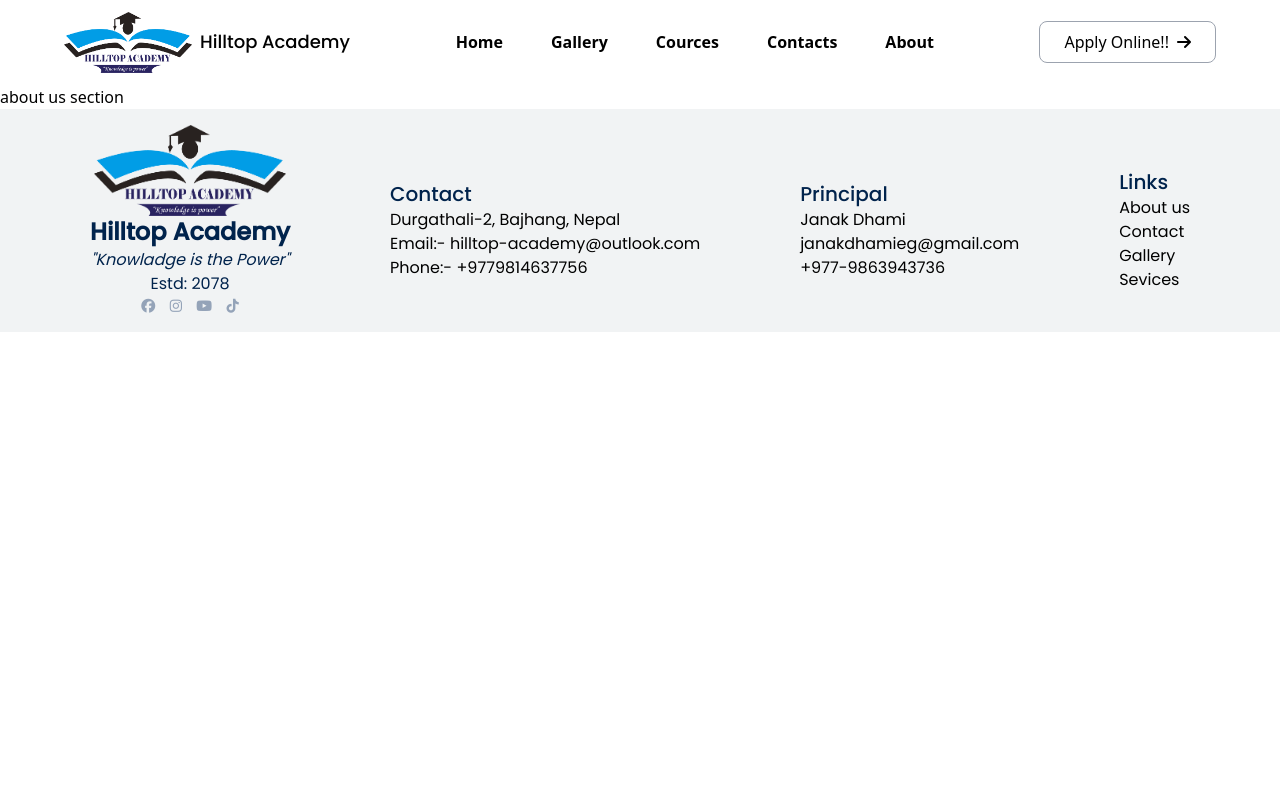
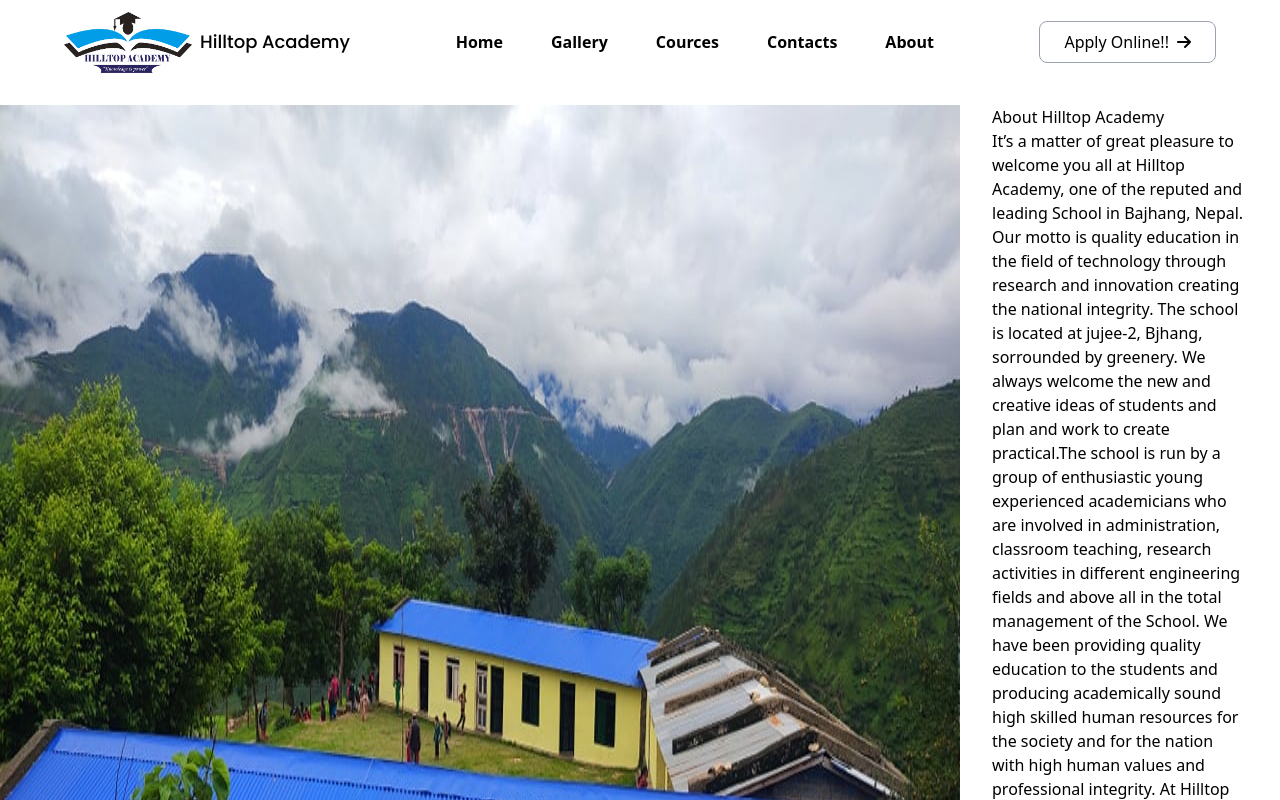
Before and after one commit to bhatbhupendra/ht_acdmy_v2, a website: page about.html in a window 1280 px wide. Shown: the top 800 px of the page. Drawn offline with Linux system fonts and the light colour scheme.

Commit message:
Update: about page

```diff
--- a/aboutus.html
+++ b/about.html
@@ -11,7 +11,7 @@
 
 <body>
     <!-- Navbar -->
-    <nav class="p-3 px-16 flex bg-white justify-between items-center">
+    <nav class="p-3 px-3 lg:px-16 flex bg-white justify-between items-center">
         <a href="#" id="brand" class="flex gap-2 items-center">
             <img class="object-cover max-w-32 max-h-32" src="./assets/logo.png" alt="Logo">
             <span class="text-lg font-medium font-display">Hilltop Academy</span>
@@ -57,10 +57,30 @@
         </div>
     </nav>
 
-    <div>
-        about us section
+    <!-- about us -->
+    <div class="mt-5">
+        <article id="about" class="flex flex-col lg:flex-row">
+            <img src="./assets/school-img.jpg" alt="">
+            <div id="about_details" class="px-8">
+                <h3>About Hilltop Academy</h3>
+                <p>It’s a matter of great pleasure to welcome you all at Hilltop Academy, one of the reputed and leading
+                    School in Bajhang, Nepal. Our motto is quality education in the field of technology through research
+                    and innovation creating the national integrity. The school is located at jujee-2, Bjhang, sorrounded
+                    by greenery. We always welcome the new and creative ideas of students and plan and work to create
+                    practical.The school is run by a group of enthusiastic young experienced academicians who are
+                    involved in administration, classroom teaching, research activities in different engineering fields
+                    and above all in the total management of the School. We have been providing quality education to the
+                    students and producing academically sound high skilled human resources for the society and for the
+                    nation with high human values and professional integrity. At Hilltop Academy, we understand
+                    education as transfer of knowledge through research, innovation and availability of the working
+                    opportunities to the prospective Education. Our team is dedicated to create excellent
+                    teaching-learning environment with extensive counseling, interactions and project works.
+                    <br><br>
+                    Hilltop Academy, Knowledge is the Power.
+                </p>
+            </div>
+        </article>
     </div>
-
 
     <!-- footer -->
     <footer class="font-display px-10 py-4 bg-footer_bg flex items-center flex-col lg:flex-row justify-around">
--- a/tailwind.config.js
+++ b/tailwind.config.js
@@ -1,6 +1,6 @@
 /** @type {import('tailwindcss').Config} */
 module.exports = {
-  content: ["./home.html", "./gallary.html", "./contact.html"],
+  content: ["./home.html", "./gallary.html", "./contact.html", "./about.html"],
   theme: {
     extend: {
       colors: {
```
Also changed, not shown: assets/profile.webp (deleted), assets/school-img.jpg (added), output.css.
